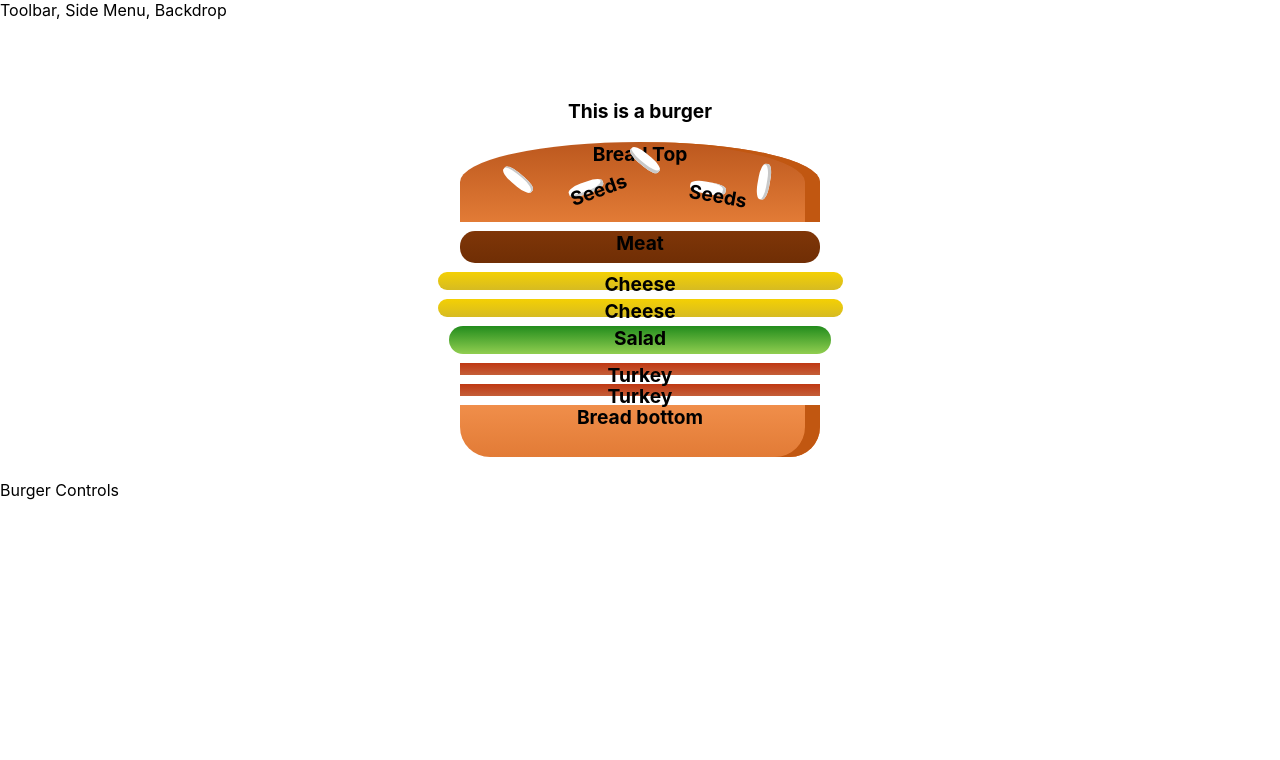
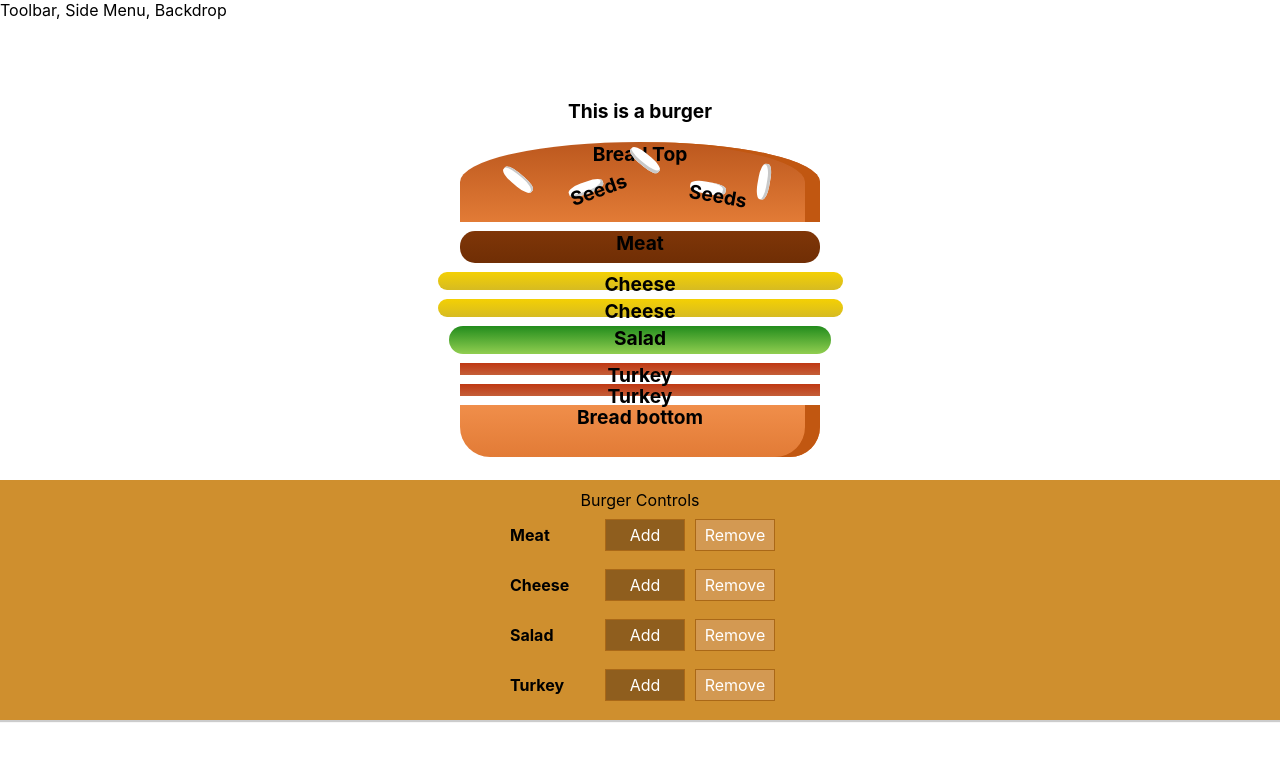
Before and after one commit to jesserahman/burger_builder, a React (Create React App) app: page / in a window 1280 px wide. Shown: the top 760 px of the page. Built offline with nearby package versions, Linux system fonts and the light colour scheme.

Commit message:
added build controls

```diff
--- /dev/null
+++ b/src/components/Burger/BuildControls/BuildControl/BuildControl.css
@@ -0,0 +1,56 @@
+.BuildControl {
+    display: flex;
+    justify-content: space-between;
+    align-items: center;
+    margin: 5px 0;
+}
+
+.BuildControl button {
+    display: block;
+    font: inherit;
+    padding: 5px;
+    margin: 0 5px;
+    width: 80px;
+    border: 1px solid #AA6817;
+    cursor: pointer;
+    outline: none;
+}
+
+.BuildControl button:disabled {
+    background-color: #AC9980;
+    border: 1px solid #7E7365;
+    color: #ccc;
+    cursor: default;
+}
+
+.BuildControl button:hover:disabled {
+    background-color: #AC9980;
+    color: #ccc;
+    cursor: not-allowed;
+}
+
+.Label {
+    padding: 10px;
+    font-weight: bold;
+    width: 80px;
+}
+
+.BuildControl .Less {
+    background-color: #D39952;
+    color: white;
+}
+
+.BuildControl .More {
+    background-color: #8F5E1E;
+    color: white;
+}
+
+.BuildControl .Less:hover, .BuildControl .Less:active {
+    background-color: #DAA972;
+    color: white;
+}
+
+.BuildControl .More:hover,.BuildControl .More:active {
+    background-color: #99703F;
+    color: white;
+}
--- /dev/null
+++ b/src/components/Burger/BuildControls/BuildControl/BuildControl.js
@@ -0,0 +1,14 @@
+import React from 'react';
+import './BuildControl.css'
+
+const buildControl = (props) => {
+  return (
+    <div className="BuildControl">
+      <div className="Label"> {props.ingredient_label} </div>
+      <button className="More"> Add </button>
+      <button className="Less"> Remove </button>
+    </div>
+  )
+}
+
+export default buildControl;
--- /dev/null
+++ b/src/components/Burger/BuildControls/BuildControls.css
@@ -0,0 +1,11 @@
+.BuildControls {
+  width: 100%;
+  background-color: #CF8F2E;
+  display: flex;
+  flex-flow: column;
+  align-items: center;
+  box-shadow: 0 2px 1px #ccc;
+  margin: auto;
+  padding: 10px 0;
+
+}
--- /dev/null
+++ b/src/components/Burger/BuildControls/BuildControls.js
@@ -0,0 +1,26 @@
+import React from 'react';
+import './BuildControls.css'
+import BuildControl from './BuildControl/BuildControl'
+
+const controls = [
+  { label: 'Meat', type: 'meat' },
+  { label: 'Cheese', type: 'cheese' },
+  { label: 'Salad', type: 'salad' },
+  { label: 'Turkey', type: 'turkey' }
+]
+
+const burgerIngredientControls = controls.map(control =>
+  <BuildControl key={control.label} ingredient_label={control.label}/>
+)
+
+
+const buildControls = (props) => {
+  return (
+    <div className="BuildControls">
+      Burger Controls
+      {burgerIngredientControls}
+    </div>
+  )
+}
+
+export default buildControls;
--- a/src/containers/BurgerBuilder/BurgerBuilder.js
+++ b/src/containers/BurgerBuilder/BurgerBuilder.js
@@ -1,6 +1,7 @@
 import React, { Component } from 'react';
 import Aux from '../../hoc/Aux'
 import Burger from '../../components/Burger/Burger'
+import BuildControls from '../../components/Burger/BuildControls/BuildControls'
 
 class BurgerBuilder extends Component {
   state = {
@@ -16,7 +17,7 @@
     return (
       <Aux>
         <Burger values={this.state.ingredients} />
-        <div> Burger Controls </div>
+        <BuildControls />
       </Aux>
     )
   }
```
